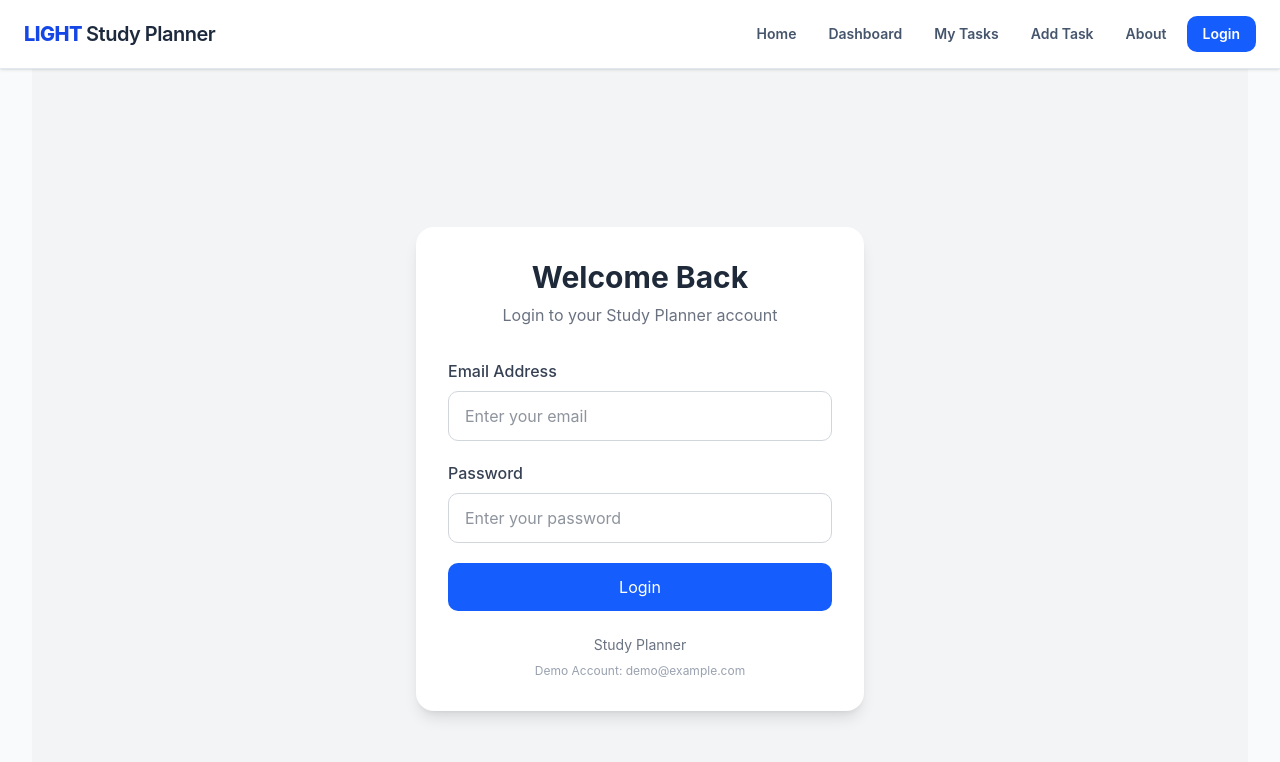
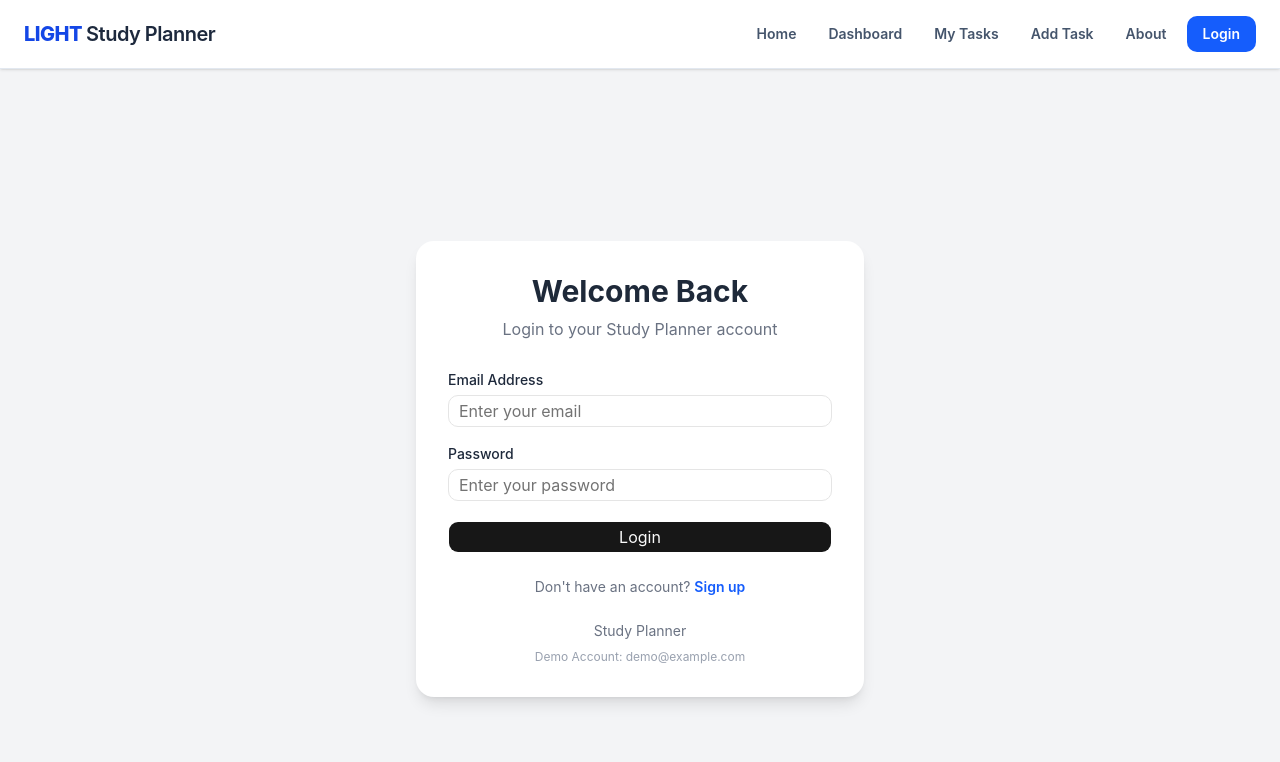
Before and after one commit to linn022761-rgb/study-planner, a React (Vite) app: page /login in a window 1280 px wide. Shown: the top 762 px of the page. Built offline with nearby package versions, Linux system fonts and the light colour scheme.

Commit message:
Login_&_Signup

```diff
--- a/src/App.tsx
+++ b/src/App.tsx
@@ -1,3 +1,4 @@
+import { lazy, Suspense } from 'react';
 import {
   BrowserRouter,
   Routes,
@@ -7,73 +8,64 @@ import {
   useLocation,
 } from 'react-router-dom';
 
-import Navbar from '@/components/Navbar';
-import { lazy, Suspense } from 'react';
+import Navbar from './components/Navbar';
+import { TaskProvider } from './context/TaskContent';
+import { AuthProvider, useAuth } from './context/AuthContext';
 
-const DashboardLazy = lazy(() => import('./pages/Dashboard'));
-const HomeLazy = lazy(() => import('./pages/Home'));
-const TasksLazy = lazy(() => import('./pages/Tasks'));
-const AddTaskLazy = lazy(() => import('./pages/AddTask'));
-const AboutLazy = lazy(() => import('./pages/About'));
-const NotFoundLazy = lazy(() => import('./pages/NotFound'));
-import Login from './pages/Login';
+const Home = lazy(() => import('./pages/Home'));
+const About = lazy(() => import('./pages/About'));
+const Login = lazy(() => import('./pages/Login'));
+const Signup = lazy(() => import('./pages/Signup'));
+const Dashboard = lazy(() => import('./pages/Dashboard'));
+const Tasks = lazy(() => import('./pages/Tasks'));
+const AddTask = lazy(() => import('./pages/AddTask'));
+const NotFound = lazy(() => import('./pages/NotFound'));
 
-import { TaskProvider } from './context/TaskContent';
+function ProtectedRoute() {
+  const { user } = useAuth();
+  const location = useLocation();
+
+  if (!user) {
+    return <Navigate to="/login" state={{ from: location }} replace />;
+  }
+
+  return <Outlet />;
+}
 
 function Layout() {
   return (
     <>
       <Navbar />
-			<main className="mx-auto w-full max-w-7xl px-4 sm:px-6 lg:px-8">
-				<Suspense fallback={<div>loading page...</div>}>
+      <Suspense fallback={<p className="p-10 text-center">Loading...</p>}>
         <Outlet />
       </Suspense>
-			</main>
     </>
   );
-}
-
-// Login မဝင်ရသေးရင် Login Page ကို ပို့မယ်
-function RequireAuth() {
-	const location = useLocation();
-	console.log(location);
-	const user = localStorage.getItem('demoUser');
-
-	if (!user) {
-		return (
-			<Navigate
-				to={`/login?from=${location.pathname}`}
-				state={{ from: location }}
-				replace
-			/>
-		);
-	}
-
-	return <Outlet />;
 }
 
 export default function App() {
   return (
     <BrowserRouter>
+      <AuthProvider>
         <TaskProvider>
           <Routes>
             <Route element={<Layout />}>
-						{/* Login မလိုတဲ့ Pages */}
-						<Route path="/" element={<HomeLazy />} />
-						<Route path="/about" element={<AboutLazy />} />
+              <Route path="/" element={<Home />} />
+              <Route path="/about" element={<About />} />
               <Route path="/login" element={<Login />} />
+              <Route path="/signup" element={<Signup />} />
 
-						{/* Login ဝင်ပြီးမှ ဝင်ခွင့်ရှိတဲ့ Pages */}
-						{/* <Route element={<RequireAuth />}> */}
-						<Route path="/dashboard" element={<DashboardLazy />} />
-						<Route path="/tasks" element={<TasksLazy />} />
-						<Route path="/add-task" element={<AddTaskLazy />} />
-						{/* </Route> */}
+              <Route element={<ProtectedRoute />}>
+                <Route path="/dashboard" element={<Dashboard />} />
+                <Route path="/tasks" element={<Tasks />} />
+                <Route path="/add-task" element={<AddTask />} />
+              </Route>
 
-						<Route path="*" element={<NotFoundLazy />} />
+              <Route path="*" element={<NotFound />} />
             </Route>
           </Routes>
         </TaskProvider>
+      </AuthProvider>
     </BrowserRouter>
   );
 }
--- /dev/null
+++ b/src/context/AuthContext.tsx
@@ -0,0 +1,61 @@
+import { createContext, useContext, useState, type ReactNode } from 'react';
+
+import type { User } from '@/services/authApi';
+
+type AuthContextType = {
+  user: User | null;
+  login: (user: User) => void;
+  signup: (user: User) => void;
+  logout: () => void;
+};
+
+const AuthContext = createContext<AuthContextType | null>(null);
+
+export function AuthProvider({ children }: { children: ReactNode }) {
+  const [user, setUser] = useState<User | null>(() => {
+    const savedUser = localStorage.getItem('user');
+
+    return savedUser ? JSON.parse(savedUser) : null;
+  });
+
+  // Login
+  function login(user: User) {
+    localStorage.setItem('user', JSON.stringify(user));
+    setUser(user);
+  }
+
+  // Signup
+  function signup(user: User) {
+    localStorage.setItem('user', JSON.stringify(user));
+    setUser(user);
+  }
+
+  // Logout
+  function logout() {
+    localStorage.removeItem('user');
+    setUser(null);
+  }
+
+  return (
+    <AuthContext.Provider
+      value={{
+        user,
+        login,
+        signup,
+        logout,
+      }}
+    >
+      {children}
+    </AuthContext.Provider>
+  );
+}
+
+export function useAuth() {
+  const context = useContext(AuthContext);
+
+  if (!context) {
+    throw new Error('useAuth must be used inside AuthProvider');
+  }
+
+  return context;
+}
--- a/src/pages/Login.tsx
+++ b/src/pages/Login.tsx
@@ -1,21 +1,50 @@
-import { useState, type FormEvent } from 'react';
 import { useMutation } from '@tanstack/react-query';
-import { useNavigate, useLocation } from 'react-router-dom';
+import { useNavigate, useLocation, Link } from 'react-router-dom';
+import { useForm } from 'react-hook-form';
+import { zodResolver } from '@hookform/resolvers/zod';
+import { z } from 'zod';
 
 import { loginUser } from '@/services/authApi';
+import { Input } from '@/components/ui/input';
+import { Button } from '@/components/ui/button';
+import { Label } from '@/components/ui/label';
+
+// 1. Zod Validation Schema
+const loginSchema = z.object({
+  email: z.string().trim().email('Please enter a valid email address'),
+
+  password: z.string().min(1, 'Password is required'),
+});
+
+// 2. TypeScript Type
+type LoginFormValues = z.infer<typeof loginSchema>;
 
 export default function Login() {
   const navigate = useNavigate();
   const location = useLocation();
 
-	const [email, setEmail] = useState('');
-	const [password, setPassword] = useState('');
+  // Remember the page user wanted to visit
+  const from =
+    (location.state as { from?: { pathname?: string } } | null)?.from
+      ?.pathname || '/dashboard';
 
-	// Remember the page user wanted to visit
-	const from = location.state?.from?.pathname || '/dashboard';
+  // 3. React Hook Form
+  const {
+    register,
+    handleSubmit,
+    formState: { errors },
+  } = useForm<LoginFormValues>({
+    resolver: zodResolver(loginSchema),
+    defaultValues: {
+      email: '',
+      password: '',
+    },
+  });
 
+  // 4. React Query Mutation
   const loginMutation = useMutation({
-		mutationFn: () => loginUser(email, password),
+    mutationFn: (values: LoginFormValues) =>
+      loginUser(values.email, values.password),
 
     onSuccess: (user) => {
       localStorage.setItem('demoUser', JSON.stringify(user));
@@ -24,14 +53,15 @@ export default function Login() {
     },
   });
 
-	const handleSubmit = (e: FormEvent<HTMLFormElement>) => {
-		e.preventDefault();
-		loginMutation.mutate();
+  // 5. Form Submit
+  const onSubmit = (values: LoginFormValues) => {
+    loginMutation.mutate(values);
   };
 
   return (
     <div className="flex min-h-screen items-center justify-center bg-gray-100 px-4">
       <div className="w-full max-w-md rounded-2xl bg-white p-8 shadow-lg">
+        {/* Heading */}
         <div className="mb-8 text-center">
           <h1 className="text-3xl font-bold text-gray-800">Welcome Back</h1>
 
@@ -40,40 +70,41 @@ export default function Login() {
           </p>
         </div>
 
-				<form onSubmit={handleSubmit} className="space-y-5">
+        {/* Login Form */}
+        <form onSubmit={handleSubmit(onSubmit)} className="space-y-5">
           {/* Email */}
-					<div>
-						<label className="mb-2 block font-medium text-gray-700">
-							Email Address
-						</label>
+          <div className="space-y-2">
+            <Label htmlFor="email">Email Address</Label>
 
-						<input
+            <Input
+              id="email"
               type="email"
-							value={email}
-							onChange={(e) => setEmail(e.target.value)}
               placeholder="Enter your email"
-							required
-							className="w-full rounded-lg border border-gray-300 px-4 py-3 outline-none focus:border-blue-500 focus:ring-2 focus:ring-blue-100"
+              {...register('email')}
             />
+
+            {errors.email && (
+              <p className="text-sm text-red-600">{errors.email.message}</p>
+            )}
           </div>
 
           {/* Password */}
-					<div>
-						<label className="mb-2 block font-medium text-gray-700">
-							Password
-						</label>
+          <div className="space-y-2">
+            <Label htmlFor="password">Password</Label>
 
-						<input
+            <Input
+              id="password"
               type="password"
-							value={password}
-							onChange={(e) => setPassword(e.target.value)}
               placeholder="Enter your password"
-							required
-							className="w-full rounded-lg border border-gray-300 px-4 py-3 outline-none focus:border-blue-500 focus:ring-2 focus:ring-blue-100"
+              {...register('password')}
             />
+
+            {errors.password && (
+              <p className="text-sm text-red-600">{errors.password.message}</p>
+            )}
           </div>
 
-					{/* Error Message */}
+          {/* API Error */}
           {loginMutation.isError && (
             <p className="rounded-lg bg-red-50 p-3 text-sm text-red-600">
               {loginMutation.error.message}
@@ -81,21 +112,35 @@ export default function Login() {
           )}
 
           {/* Login Button */}
-					<button
+          <Button
             type="submit"
             disabled={loginMutation.isPending}
-						className="w-full rounded-lg bg-blue-600 py-3 font-semibold text-white transition hover:bg-blue-700 disabled:cursor-not-allowed disabled:opacity-50"
+            className="w-full"
           >
             {loginMutation.isPending ? 'Logging in...' : 'Login'}
-					</button>
+          </Button>
         </form>
 
-				<p className="mt-6 text-center text-sm text-gray-500">Study Planner</p>
+        {/* Signup Link */}
+        <p className="mt-6 text-center text-sm text-gray-500">
+          Don't have an account?{' '}
+          <Link
+            to="/signup"
+            className="font-semibold text-blue-600 hover:underline"
+          >
+            Sign up
+          </Link>
+        </p>
 
-				<p className="mt-2 text-center text-xs text-gray-400">
+        {/* Demo Account */}
+        <div className="mt-6 text-center">
+          <p className="text-sm text-gray-500">Study Planner</p>
+
+          <p className="mt-2 text-xs text-gray-400">
             Demo Account: demo@example.com
           </p>
         </div>
       </div>
+    </div>
   );
 }
--- /dev/null
+++ b/src/pages/Signup.tsx
@@ -0,0 +1,113 @@
+import { useMutation } from '@tanstack/react-query';
+import { useNavigate } from 'react-router-dom';
+import { useForm } from 'react-hook-form';
+import { zodResolver } from '@hookform/resolvers/zod';
+import { z } from 'zod';
+
+import { signupUser } from '@/services/authApi';
+import { useAuth } from '@/context/AuthContext';
+
+import { Button } from '@/components/ui/button';
+import { Input } from '@/components/ui/input';
+import { Label } from '@/components/ui/label';
+
+const signupSchema = z
+  .object({
+    name: z.string().trim().min(2, 'Name must contain at least 2 characters'),
+    email: z.string().trim().email('Invalid email address'),
+    password: z.string().min(8, 'Password must contain at least 8 characters'),
+    confirmPassword: z.string(),
+  })
+  .refine((data) => data.password === data.confirmPassword, {
+    message: 'Passwords do not match',
+    path: ['confirmPassword'],
+  });
+
+type SignupData = z.infer<typeof signupSchema>;
+
+export default function Signup() {
+  const navigate = useNavigate();
+  const { signup } = useAuth();
+
+  const {
+    register,
+    handleSubmit,
+    formState: { errors },
+  } = useForm<SignupData>({
+    resolver: zodResolver(signupSchema),
+  });
+
+  const mutation = useMutation({
+    mutationFn: (data: SignupData) =>
+      signupUser(data.name, data.email, data.password),
+
+    onSuccess: (user) => {
+      signup(user);
+      navigate('/dashboard');
+    },
+  });
+
+  return (
+    <div className="mx-auto mt-12 max-w-md rounded-xl border p-8">
+      <h1 className="mb-6 text-2xl font-bold">Create Account</h1>
+
+      <form
+        onSubmit={handleSubmit((data) => mutation.mutate(data))}
+        className="space-y-4"
+      >
+        <div className="space-y-2">
+          <Label>Name</Label>
+          <Input {...register('name')} placeholder="Your name" />
+          <p className="text-sm text-destructive">{errors.name?.message}</p>
+        </div>
+
+        <div className="space-y-2">
+          <Label>Email</Label>
+          <Input {...register('email')} type="email" placeholder="Email" />
+          <p className="text-sm text-destructive">{errors.email?.message}</p>
+        </div>
+
+        <div className="space-y-2">
+          <Label>Password</Label>
+          <Input
+            {...register('password')}
+            type="password"
+            placeholder="Password"
+          />
+          <p className="text-sm text-destructive">{errors.password?.message}</p>
+        </div>
+
+        <div className="space-y-2">
+          <Label>Confirm Password</Label>
+          <Input
+            {...register('confirmPassword')}
+            type="password"
+            placeholder="Confirm password"
+          />
+          <p className="text-sm text-destructive">
+            {errors.confirmPassword?.message}
+          </p>
+        </div>
+
+        {mutation.isError && (
+          <p className="text-sm text-destructive">{mutation.error.message}</p>
+        )}
+
+        <Button type="submit" className="w-full" disabled={mutation.isPending}>
+          {mutation.isPending ? 'Creating Account...' : 'Sign Up'}
+        </Button>
+      </form>
+
+      <p className="mt-5 text-center text-sm">
+        Already have an account?{' '}
+        <button
+          type="button"
+          onClick={() => navigate('/login')}
+          className="font-semibold text-primary hover:underline"
+        >
+          Login
+        </button>
+      </p>
+    </div>
+  );
+}
```
Also changed, not shown: src/components/Navbar.tsx (+11 -11 lines), src/services/authApi.ts (+73 -16 lines). Lines whose indentation alone changed are shown as unchanged.
